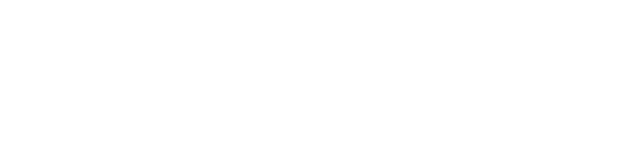
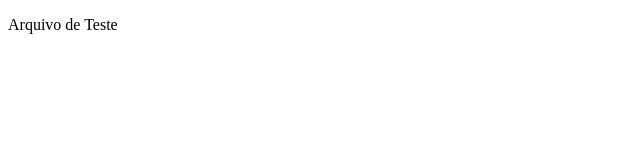
Before and after one commit to thiago-barros/git-101, a plain HTML site: page index.html in a window 1280 px wide. Shown: the whole page, without its empty margins (0-640 px from the left). Drawn offline with Linux system fonts and the light colour scheme.

Commit message:
Inserção de um paragrafo

```diff
--- a/index.html
+++ b/index.html
@@ -4,6 +4,7 @@
 	<title>Aula de Configuração do Git Hub</title>
 </head>
 <body>
+<p>Arquivo de Teste</p>
 
 </body>
 </html>
```
